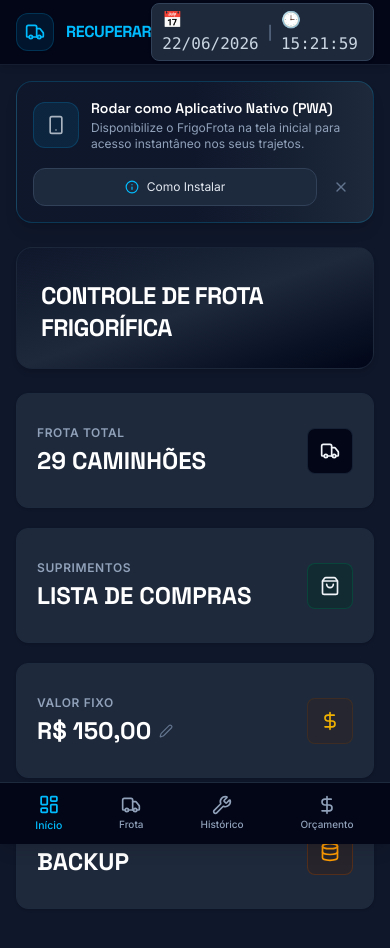
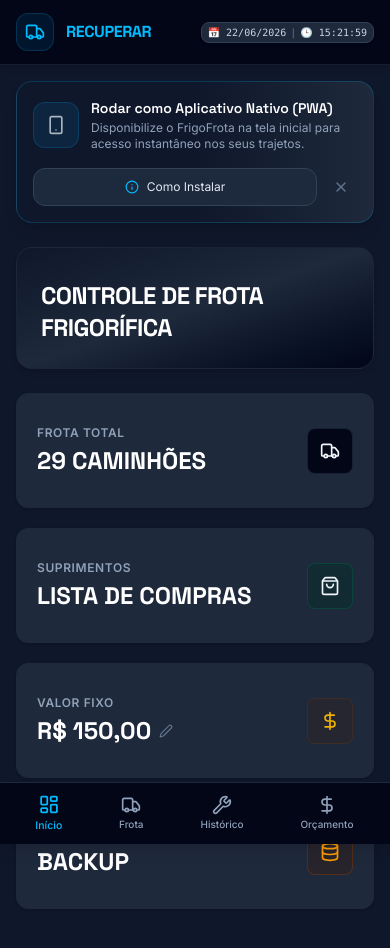
Before and after one commit to gto8895-web/Frota-Frigor-fica, a React (Vite) app: page / in a window 390 px wide. Shown: the top 948 px of the page. Built offline with nearby package versions, Linux system fonts and the light colour scheme.

Commit message:
style: improve header layout responsiveness
Adjust container spacing and font sizes to ensure the header elements remain consistent and readable across different screen widths.

```diff
--- a/src/App.tsx
+++ b/src/App.tsx
@@ -481,10 +481,10 @@ export default function App() {
       {/* barra superior administrativa (Cabecalho) no-print */}
       <header className="bg-[#020617] border-b border-slate-800/70 sticky top-0 z-40 shadow-md no-print">
         <div className="max-w-7xl mx-auto px-4 sm:px-6 lg:px-8">
-          <div className="flex justify-between h-16 items-center">
+          <div className="flex justify-between h-16 items-center gap-3">
 
             {/* Logo Corporativa */}
-            <div className="flex items-center gap-3">
+            <div className="flex items-center gap-3 shrink-0">
               <div className="p-2 bg-sky-500/10 border border-sky-500/20 text-sky-400 rounded-xl shadow-xs">
                 <Truck className="w-5 h-5" />
               </div>
@@ -523,8 +523,8 @@ export default function App() {
             </nav>
 
             {/* Estatísticas resumidas na Direção do Usuário */}
-            <div className="flex items-center gap-3">
-              <span className="bg-[#1e293b] text-slate-300 border border-slate-700 rounded-lg px-2.5 py-1 text-xxs font-mono font-medium flex items-center gap-1.5 shadow-sm">
+            <div className="flex items-center shrink-0">
+              <span className="bg-[#1e293b] text-slate-300 border border-slate-700 rounded-lg px-1.5 py-0.5 sm:px-2.5 sm:py-1 text-[10px] sm:text-xxs font-mono font-medium flex items-center gap-1 sm:gap-1.5 shadow-sm">
                 <span>📅 {dataReferencia.split('-').reverse().join('/')}</span>
                 <span className="text-slate-500">|</span>
                 <span>🕒 {currentTime}</span>
```
